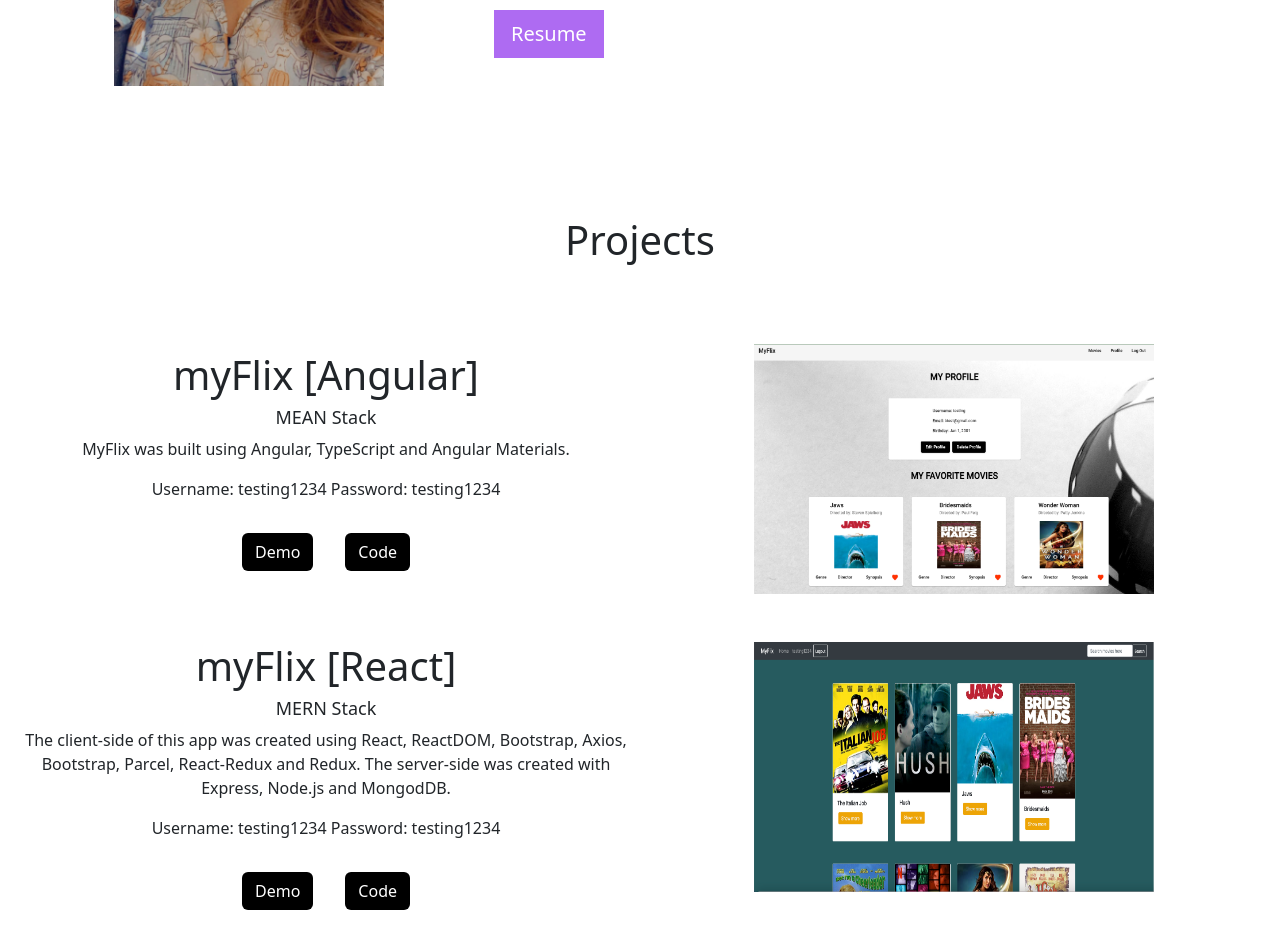
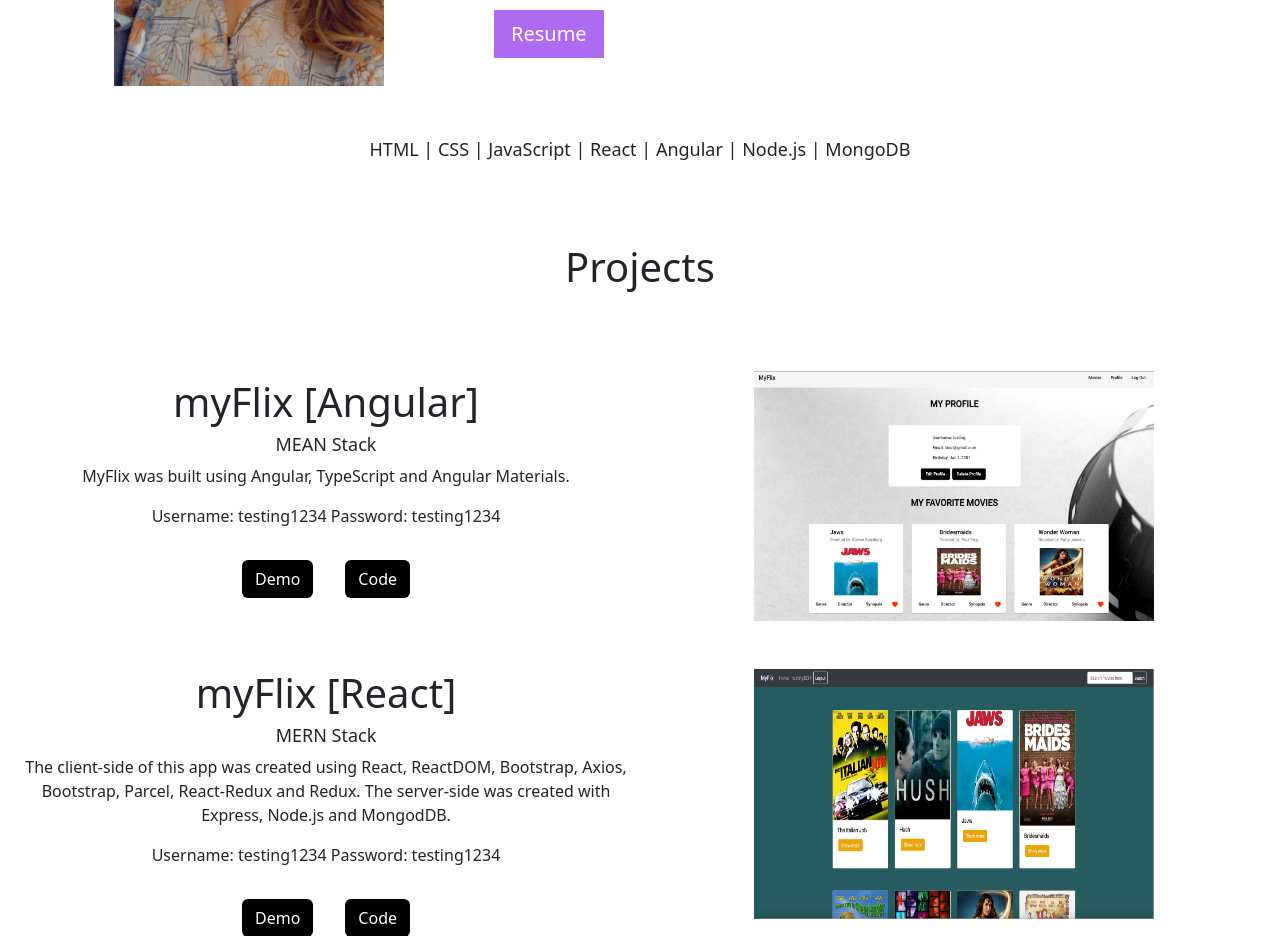
Before and after one commit to BethanyKeplinger/portfolio, a React (Create React App) app: page / in a window 1280 px wide. Shown: the part 840-1776 px from the top of the page. Built offline with nearby package versions, Linux system fonts and the light colour scheme.

Commit message:
Update Skills.js

```diff
--- a/src/components/Skills.js
+++ b/src/components/Skills.js
@@ -3,7 +3,7 @@ import React from "react";
 export default function Skills() {
     return (
         <div id="skills">
-
+            <p className="skills">HTML | CSS | JavaScript | React | Angular | Node.js | MongoDB</p>
         </div>
     )
 
```
